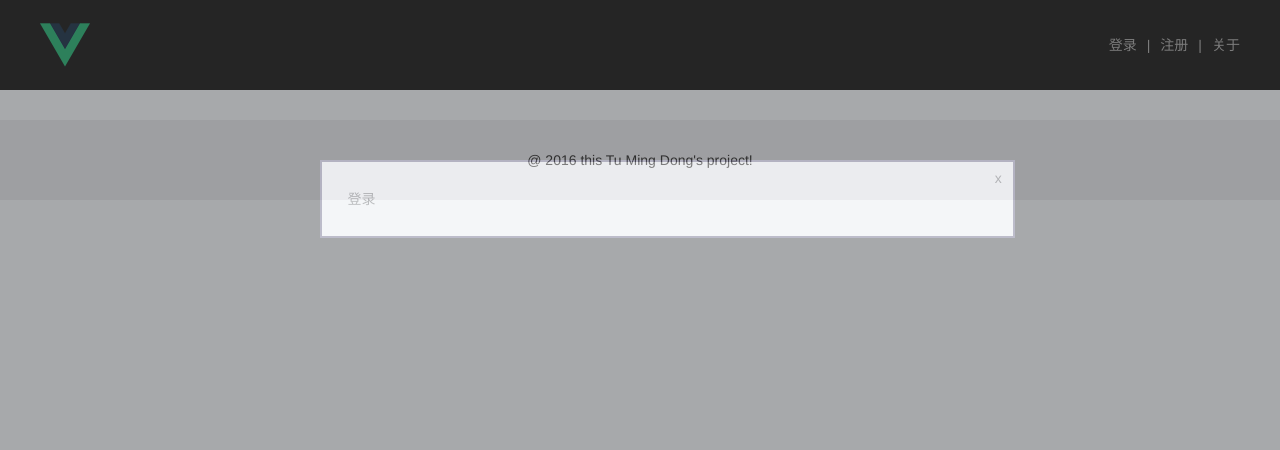
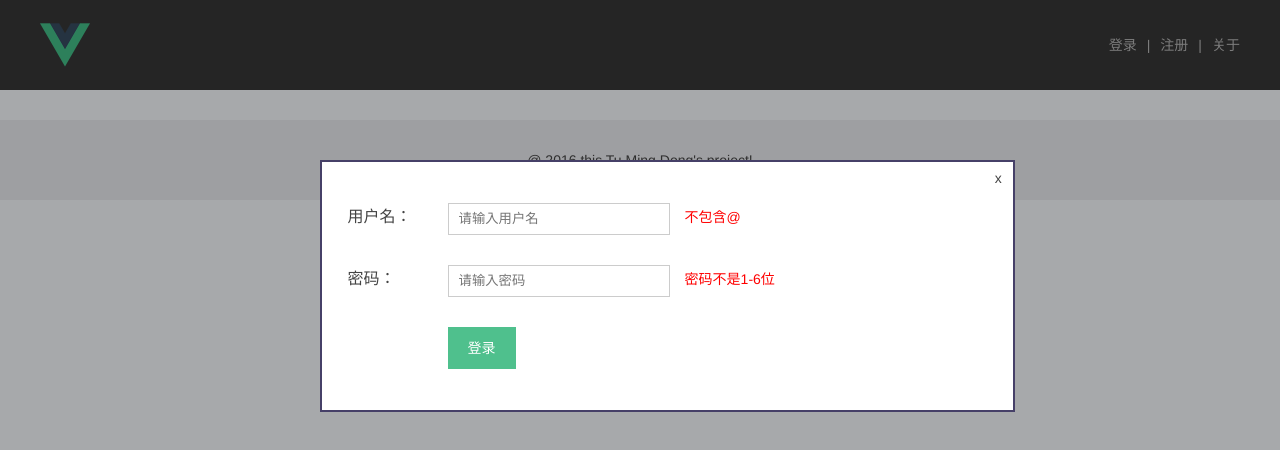
Before and after one commit to mingdongtu/vue-project, a Vue app: page /detail/publish in a window 1280 px wide. Both pictures are taken after a click on the item "登录". Shown: the top 450 px of the page. Built offline with nearby package versions, Linux system fonts and the light colour scheme; what vue-resource would draw is missing.

Commit message:
表单验证

```diff
--- a/src/components/dialog.vue
+++ b/src/components/dialog.vue
@@ -2,12 +2,11 @@
      <div>
          <div class="dialog-wrap" v-if="isShow">
              <!-- 一个标签绑定一个事件，一个事件触发一个具体的方法，一个方法调用的是父 -->
-              <div class="dialog-cover"  @click="closeMyself">
-                  <div class="dialog-content">
+              <div class="dialog-cover"  @click="closeMyself"></div>
+               <div class="dialog-content">
                       <p class="dialog-close" @click="closeMyself">x</p>
-                       <slot name="mySlot">23131232</slot>
+                       <slot name="mySlot"></slot>
                   </div>
-              </div>
          </div>
      </div>
 </template>
@@ -28,7 +27,7 @@ export default {
     },
     methods:{
            closeMyself(){
-            //    $emit(方法用于触发当前实例上的事件
+            //    $emit方法用于触发当前实例上的事件
               this.$emit('on-close')
            }
     }
--- a/src/components/layout.vue
+++ b/src/components/layout.vue
@@ -23,25 +23,30 @@
         </div>
         <div class="app-foot">@ 2016 this Tu Ming Dong's project!</div>
         <!-- 监听关闭模态框的的事件，一个自定义事件绑定一个具体方法 -->
+
+
         <my-dialog  :is-show="isShowAboutDialog" @on-close="closeDialog('isShowAboutDialog')">
-            <p slot='mySlot'>关于</p>
+            <p slot='mySlot'>1233333333333333333333333333333333333333333333333333333333333333333333333333</p>
         </my-dialog>
          <my-dialog  :is-show="isShowLogDialog" @on-close="closeDialog('isShowLogDialog')">
-            <p slot='mySlot'>登录</p>
+            <log-form slot='mySlot'></log-form>
         </my-dialog>
          <my-dialog  :is-show="isShowRegDialog" @on-close="closeDialog('isShowRegDialog')">
-            <p slot='mySlot'>注册</p>
+            <reg-form slot='mySlot'></reg-form>
         </my-dialog>
     </div>
 </template>
 <script>
 // 引入登录弹窗这个子组件
 import Dialog from "./dialog"
+import LogForm from './logForm'
+import regForm from './regForm'
 export default {
   components:{
-        MyDialog:Dialog
-      }
-  ,
+        MyDialog:Dialog,
+        LogForm:LogForm,
+        regForm:regForm
+      },
       data(){
             return {
                 isShowAboutDialog:false,
@@ -59,9 +64,9 @@ export default {
            regClick(){
             this.isShowRegDialog=true
            },
-
            closeDialog(attr){
                 this[attr]=false
+
            }
       }
 }
--- /dev/null
+++ b/src/components/logForm.vue
@@ -0,0 +1,85 @@
+<template>
+  <div class="login-form">
+    <div class="g-form">
+      <div class="g-form-line">
+        <span class="g-form-label">用户名：</span>
+        <div class="g-form-input">
+          <input type="text"
+          v-model="usernameModel" placeholder="请输入用户名">
+        </div>
+        <span class="g-form-error">{{userErrors.errorText}}</span>
+      </div>
+      <div class="g-form-line">
+        <span class="g-form-label">密码：</span>
+        <div class="g-form-input">
+          <input type="password"
+          v-model="passwordModel" placeholder="请输入密码">
+        </div>
+        <span class="g-form-error">{{passwordErrors.errorText}}</span>
+      </div>
+      <div class="g-form-line">
+        <div class="g-form-btn">
+          <a class="button"   @click="onLogin">登录</a>
+        </div>
+      </div>
+      <p></p>
+    </div>
+
+  </div>
+</template>
+
+<script>
+export default {
+  data () {
+    return {
+      usernameModel: '',
+      passwordModel: '',
+      errorText: ''
+    }
+  },
+  computed:{
+       userErrors(){
+             let errorText ,status
+            if(!/@/g.test(this.usernameModel)){
+                 status = false
+                 errorText = '不包含@'
+            }else{
+              status=true
+              errorText = ''
+            }
+            return {  //返回一个对象，可以按照es6标准进行简写
+                 status,
+                 errorText
+            }
+       },
+       passwordErrors(){
+             let errorText,status
+             if(!/^\w{1,6}$/g.test(this.passwordModel)){
+                   status = false
+                   errorText ='密码不是1-6位'
+             }else{
+                  status=true
+                  errorText = ''
+             }
+             return {
+               status,
+               errorText
+             }
+
+       }
+  },
+  methods:{
+       onLogin(){
+            if(!this.userErrors.status||!this.passwordErrors){
+                   alert('用户名或密码器不合格！')
+            }
+       }
+  }
+
+}
+</script>
+
+<!-- Add "scoped" attribute to limit CSS to this component only -->
+<style scoped>
+
+</style>
--- /dev/null
+++ b/src/components/regForm.vue
@@ -0,0 +1,67 @@
+<template>
+  <div class="login-form">
+    <div class="g-form">
+      <div class="g-form-line">
+        <span class="g-form-label"></span>
+        <div class="g-form-input">
+          <input type="text"
+         placeholder="请输入用户名">
+        </div>
+      </div>
+      <div class="g-form-line">
+        <div class="g-form-btn">
+          <a class="button" >登录</a>
+        </div>
+      </div>
+    </div>
+  </div>
+</template>
+<script>
+export default {
+
+}
+</script>
+
+<style scoped>
+.dialog-wrap {
+  position: fixed;
+  width: 100%;
+  height: 100%;
+}
+.dialog-cover {
+  background: #000;
+  opacity: .3;
+  position: fixed;
+  z-index: 5;
+  top: 0;
+  left: 0;
+  width: 100%;
+  height: 100%;
+}
+.dialog-content {
+  width: 50%;
+  position: fixed;
+  max-height: 50%;
+  overflow: auto;
+  background: #fff;
+  top: 20%;
+  left: 50%;
+  margin-left: -25%;
+  z-index: 10;
+  border: 2px solid #464068;
+  padding: 2%;
+  line-height: 1.6;
+}
+.dialog-close {
+  position: absolute;
+  right: 5px;
+  top: 5px;
+  width: 20px;
+  height: 20px;
+  text-align: center;
+  cursor: pointer;
+}
+.dialog-close:hover {
+  color: #4fc08d;
+}
+</style>
```
